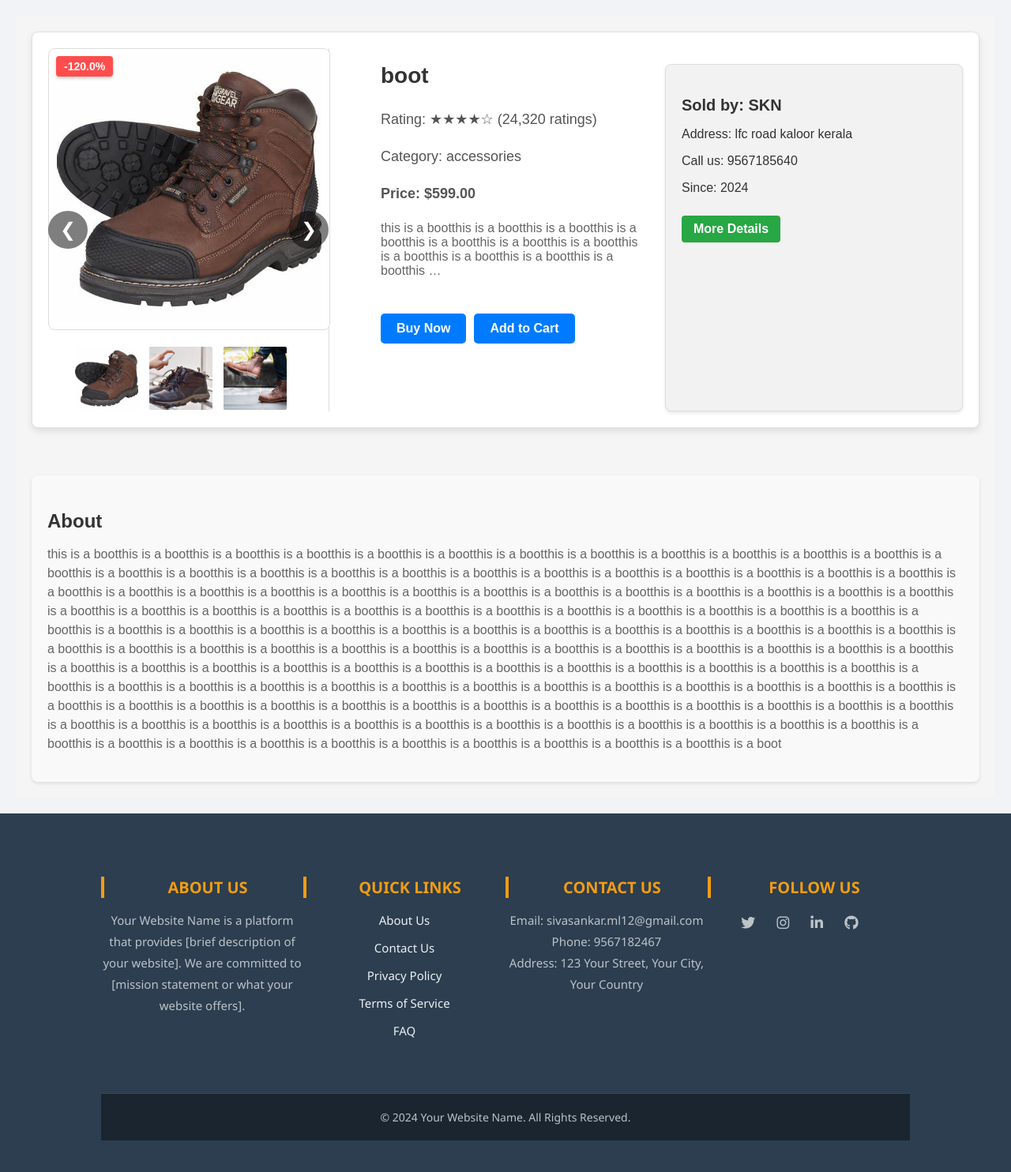
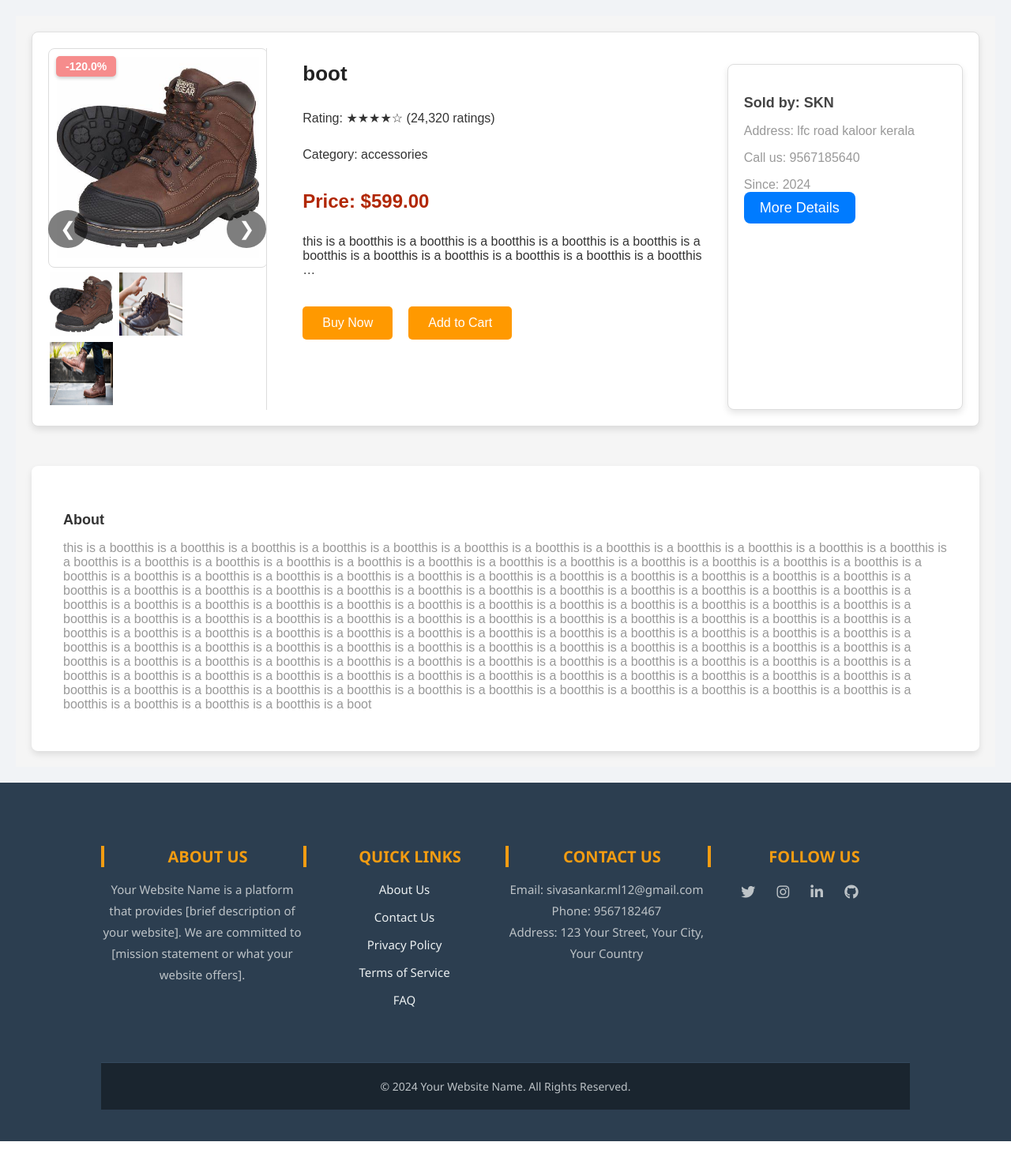
Before and after one commit to SIVASANKAR-ML/ECOM-web, a Django app: a page that uses ecom/templates/index.html in a window 1280 px wide. Shown: the part 70-1554 px from the top of the page at 79% size. After the commit the page ends 1515 px from the top, so only its background shows below. Run offline with Django 5.2, Linux system fonts and the light colour scheme; data comes from the database, SQL or seed files in the repository.

Commit message:
product-detail-view-update

```diff
--- a/ecom/static/css/style.css
+++ b/ecom/static/css/style.css
@@ -846,31 +846,36 @@
     width: 100%;
     max-width: 600px;
     margin: 0 auto;
-    text-align: center;
+    overflow: hidden; /* Ensure that only one image is visible at a time */
+}
+
+.image-wrapper {
+    display: flex;
+    transition: transform 0.5s ease-in-out; /* Smooth sliding animation */
 }
 
 .custom-product-main-image {
     width: 100%;
-    max-height: 500px;
+    height: auto;
+    max-width: 100%;
+    max-height: 400px;
     object-fit: contain;
     border-radius: 8px;
-    transition: transform 0.3s ease-in-out;
+    flex-shrink: 0; /* Prevents images from shrinking */
 }
 
-.custom-product-main-image:hover {
-    transform: scale(1.05);
+/* Thumbnail Images */
+.custom-product-thumbnail {
+    width: 80px;
+    height: 80px;
+    border: 2px solid transparent;
+    cursor: pointer;
+    transition: border-color 0.3s ease-in-out, transform 0.3s ease-in-out;
 }
 
-.custom-product-percentage {
-    position: absolute;
-    top: 10px;
-    left: 10px;
-    background-color: #ff4d4d;
-    color: white;
-    padding: 5px 10px;
-    border-radius: 4px;
-    font-size: 14px;
-    font-weight: bold;
+.custom-product-thumbnail:hover {
+    border-color: #007bff;
+    transform: scale(1.1);
 }
 
 /* Arrow Buttons */
@@ -883,6 +888,17 @@
     font-size: 24px;
     border-radius: 50%;
     transition: background-color 0.3s ease-in-out;
+    position: absolute;
+    top: 50%;
+    transform: translateY(-50%);
+}
+
+.custom-arrow-button.left {
+    left: 10px;
+}
+
+.custom-arrow-button.right {
+    right: 10px;
 }
 
 .custom-arrow-button:hover {
@@ -893,126 +909,63 @@
     outline: none;
 }
 
-/* Thumbnail Images */
-.custom-product-thumbnails {
-    margin-top: 15px;
-    display: flex;
-    justify-content: center;
-    gap: 10px;
-}
-
-.custom-product-thumbnail {
-    width: 80px;
-    height: 80px;
-    object-fit: cover;
-    border: 2px solid transparent;
-    border-radius: 4px;
-    cursor: pointer;
-    transition: border-color 0.3s ease-in-out, transform 0.3s ease-in-out;
-}
-
-.custom-product-thumbnail:hover {
-    border-color: #007bff;
-    transform: scale(1.1);
-}
-
-/* Product Details Section */
-.custom-product-details-section {
-    flex: 1;
-    margin-left: 20px;
-}
-
-.custom-product-title {
-    font-size: 28px;
-    font-weight: bold;
-    margin-bottom: 10px;
-    color: #333;
-}
-
-.custom-product-rating,
-.custom-product-category,
-.custom-product-price {
-    font-size: 18px;
-    color: #555;
-    margin-bottom: 8px;
-}
-
-.custom-product-description {
-    font-size: 16px;
-    color: #666;
-    margin-bottom: 20px;
-}
-
-/* Buy Button Section */
-.custom-buy-now-section {
-    display: flex;
-    gap: 10px;
-    margin-bottom: 20px;
-}
-
-.custom-btn-buy-now,
-.custom-btn-add-to-cart {
-    background-color: #007bff;
-    color: white;
-    padding: 10px 20px;
-    text-decoration: none;
-    border-radius: 5px;
-    font-size: 16px;
-    font-weight: bold;
-    transition: background-color 0.3s ease-in-out;
-}
-
-.custom-btn-buy-now:hover,
-.custom-btn-add-to-cart:hover {
-    background-color: #0056b3;
-}
-
 /* Vendor Details Section */
 .custom-vendor-details-section {
     margin-top: 20px;
+    padding: 20px;
+    background-color: #fff;
+    border-radius: 8px;
+    box-shadow: 0 4px 8px rgba(0, 0, 0, 0.1);
 }
 
 .custom-vendor-details-section h3 {
-    font-size: 20px;
+    font-size: 18px;
+    font-weight: bold;
     margin-bottom: 10px;
-    color: #333;
+}
+
+.custom-vendor-details-section p {
+    font-size: 16px;
+    color: #999;
+    margin-bottom: 10px;
 }
 
 .custom-btn-vendor-details {
-    display: inline-block;
-    margin-top: 10px;
-    background-color: #28a745;
+    background-color: #007bff;
     color: white;
-    padding: 8px 15px;
-    text-decoration: none;
-    border-radius: 4px;
-    font-size: 16px;
-    font-weight: bold;
+    border: none;
+    padding: 10px 20px;
+    cursor: pointer;
+    font-size: 18px;
+    border-radius: 8px;
     transition: background-color 0.3s ease-in-out;
 }
 
 .custom-btn-vendor-details:hover {
-    background-color: #218838;
+    background-color: #0069d9;
 }
 
 /* About Section */
-/* About Section */
 .about-detail {
-    margin-top: 30px;
-    background-color: #f9f9f9;
+    margin-top: 20px;
     padding: 20px;
+    background-color: #fff;
     border-radius: 8px;
-    box-shadow: 0 2px 4px rgba(0, 0, 0, 0.1);
+    box-shadow: 0 4px 8px rgba(0, 0, 0, 0.1);
+}
+
+.about--details {
+    padding: 20px;
 }
 
 .about--details h3 {
-    font-size: 24px;
+    font-size: 18px;
+    font-weight: bold;
     margin-bottom: 10px;
-    color: #333;
 }
 
-.custom-product-about {
+.about--details p {
     font-size: 16px;
-    color: #666;
-    line-height: 1.5;
+    color: #999;
+    margin-bottom: 10px;
 }
```
